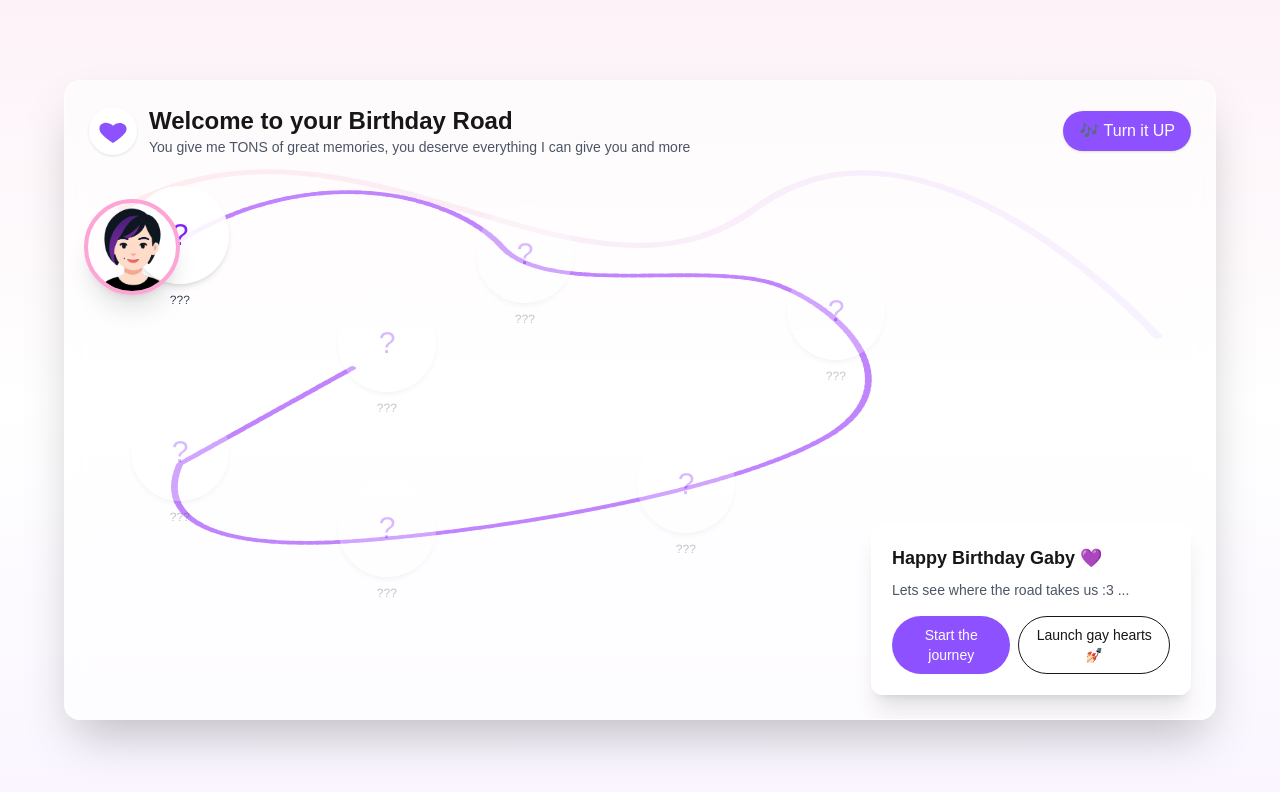
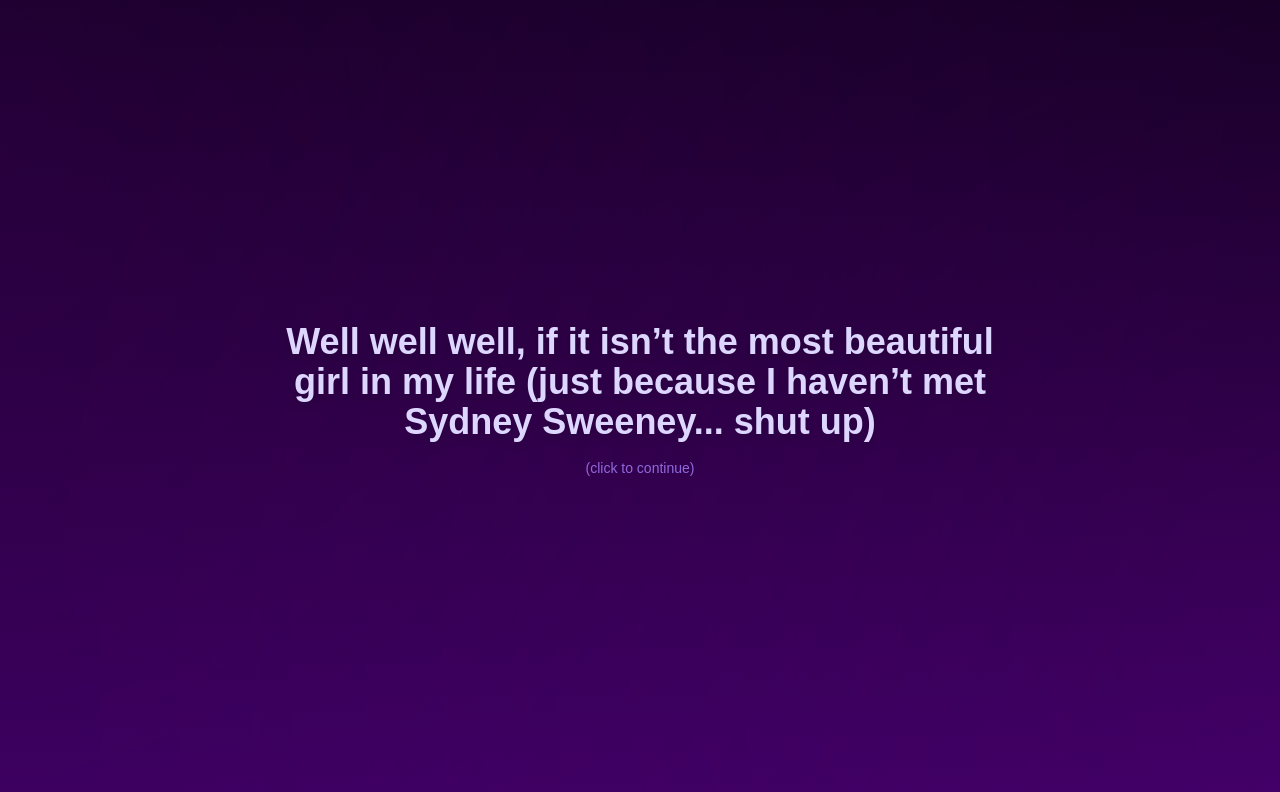
Before and after one commit to dacvazquez/gabys-map, a Next.js app: page / in a window 1280 px wide. Shown: the top 792 px of the page. Built offline with nearby package versions, Linux system fonts and the light colour scheme.

Commit message:
Now IntroSequece is the page that renders and then renders BirthdayMap

```diff
--- a/src/app/components/BirthdayMap.tsx
+++ b/src/app/components/BirthdayMap.tsx
@@ -334,9 +334,19 @@
   }, [currentStep, isAutoMoving]);
 
   return (
-    <div className="min-h-screen bg-gradient-to-b from-pink-50 via-white to-purple-50 flex items-center justify-center p-6">
+    <motion.div
+      initial={{ opacity: 0 }}
+      animate={{ opacity: 1 }}
+      transition={{ duration: 0.8, ease: "easeOut" }}
+      className="min-h-screen bg-gradient-to-b from-pink-50 via-white to-purple-50 flex items-center justify-center p-6"
+    >
       {/* Container */}
-      <div className="relative w-full max-w-6xl h-[80vh] bg-white/60 backdrop-blur-md rounded-2xl shadow-2xl overflow-hidden border border-white/40">
+      <motion.div
+        initial={{ opacity: 0, scale: 0.95, y: 30 }}
+        animate={{ opacity: 1, scale: 1, y: 0 }}
+        transition={{ duration: 1, delay: 0.2, ease: "easeOut" }}
+        className="relative w-full max-w-6xl h-[80vh] bg-white/60 backdrop-blur-md rounded-2xl shadow-2xl overflow-hidden border border-white/40"
+      >
         {/* Top header */}
         <header className="absolute top-6 left-6 right-6 flex items-center justify-between z-[100]">
           <audio
@@ -740,7 +750,7 @@
           <span></span>
           <span></span>
         </footer>
-      </div>
-    </div>
+      </motion.div>
+    </motion.div>
   );
 }
--- /dev/null
+++ b/src/app/components/IntroSequence.tsx
@@ -0,0 +1,198 @@
+"use client";
+
+import React, { useState } from "react";
+import { motion, AnimatePresence } from "framer-motion";
+import BirthdayMap from "./BirthdayMap";
+
+export default function IntroSequence() {
+  const [step, setStep] = useState(0);
+  const [showMap, setShowMap] = useState(false);
+  const [transitioning, setTransitioning] = useState(false);
+
+  const handleClick = () => {
+    if (transitioning) return;
+    if (step < 3) {
+      setStep(step + 1);
+    } else if (step === 3) {
+      // start epic transition
+      setTransitioning(true);
+      setTimeout(() => setShowMap(true), 3000); // wait until animation finishes
+    }
+  };
+
+  // 🌫️ Niebla en movimiento
+  const FogLayer = ({ reverse = false }: { reverse?: boolean }) => (
+    <motion.div
+      className="absolute w-[300%] h-[300%] bg-[radial-gradient(circle_at_center,_rgba(180,0,255,0.2)_0%,_transparent_60%)] blur-3xl opacity-60"
+      animate={{
+        x: reverse ? ["25%", "-25%", "25%"] : ["-25%", "25%", "-25%"],
+        y: reverse ? ["15%", "-15%", "15%"] : ["-15%", "15%", "-15%"],
+      }}
+      transition={{ duration: 45, repeat: Infinity, ease: "easeInOut" }}
+    />
+  );
+
+  // 💫 Transición épica (niebla se separa + brillo)
+  const EpicTransition = () => (
+    <motion.div
+      className="absolute inset-0 flex items-center justify-center bg-gradient-to-b from-[#100021] via-[#20003a] to-[#36005a] overflow-hidden"
+      initial={{ opacity: 0 }}
+      animate={{ opacity: 1 }}
+      transition={{ duration: 0.5 }}
+    >
+      {/* Left cloud */}
+      <motion.div
+        className="absolute left-0 top-0 w-1/2 h-full bg-[radial-gradient(circle_at_right,_rgba(168,85,247,0.5)_0%,_transparent_70%)] blur-3xl"
+        initial={{ x: 0, opacity: 1 }}
+        animate={{ x: "-100%", opacity: 0 }}
+        transition={{ duration: 2.5, ease: "easeInOut" }}
+      />
+      {/* Right cloud */}
+      <motion.div
+        className="absolute right-0 top-0 w-1/2 h-full bg-[radial-gradient(circle_at_left,_rgba(168,85,247,0.5)_0%,_transparent_70%)] blur-3xl"
+        initial={{ x: 0, opacity: 1 }}
+        animate={{ x: "100%", opacity: 0 }}
+        transition={{ duration: 2.5, ease: "easeInOut" }}
+      />
+      {/* Center glow */}
+      <motion.div
+        className="absolute w-96 h-96 bg-[radial-gradient(circle,_rgba(255,255,255,0.8)_0%,_transparent_70%)] blur-2xl rounded-full"
+        initial={{ scale: 0.5, opacity: 0 }}
+        animate={{ scale: 3, opacity: 0 }}
+        transition={{ duration: 3, ease: "easeOut" }}
+      />
+      <motion.h1
+        className="text-5xl font-extrabold text-white z-10 drop-shadow-[0_0_30px_rgba(255,255,255,0.8)]"
+        initial={{ opacity: 0 }}
+        animate={{ opacity: [0, 1, 0] }}
+        transition={{ duration: 2.5 }}
+      >
+        ✨ Let’s Begin ✨
+      </motion.h1>
+    </motion.div>
+  );
+
+  if (showMap)
+    return (
+      <motion.div
+        initial={{ opacity: 0, scale: 0.9, y: 20 }}
+        animate={{ opacity: 1, scale: 1, y: 0 }}
+        transition={{ duration: 1, ease: "easeOut" }}
+      >
+        <BirthdayMap />
+      </motion.div>
+    );
+
+  return (
+    <div
+      onClick={handleClick}
+      className="relative flex flex-col items-center justify-center min-h-screen overflow-hidden cursor-pointer select-none bg-gradient-to-b from-[#0f001a] via-[#210035] to-[#360057]"
+    >
+      {!transitioning && (
+        <>
+          <FogLayer />
+          <FogLayer reverse />
+        </>
+      )}
+
+      <AnimatePresence mode="wait">
+        {step === 0 && (
+          <motion.div
+            key="step1"
+            initial={{ opacity: 0, y: 40 }}
+            animate={{ opacity: 1, y: 0 }}
+            exit={{ opacity: 0, y: -40 }}
+            transition={{ duration: 1 }}
+            className="text-center max-w-3xl"
+          >
+            <h1 className="text-4xl font-bold text-violet-200 drop-shadow-lg">
+              Well well well, if it isn’t the most beautiful girl in my life
+              (just because I haven’t met Sydney Sweeney... shut up)
+            </h1>
+            <p className="mt-4 text-violet-400 text-sm opacity-80">
+              (click to continue)
+            </p>
+          </motion.div>
+        )}
+
+        {step === 1 && (
+          <motion.div
+            key="step2"
+            initial={{ opacity: 0, y: 40 }}
+            animate={{ opacity: 1, y: 0 }}
+            exit={{ opacity: 0, y: -40 }}
+            transition={{ duration: 1 }}
+            className="text-center max-w-3xl"
+          >
+            <h1 className="text-4xl font-bold text-violet-200 drop-shadow-lg">
+              I know it’s your birthday, so I wanted to give you a little trip —
+              a trip about the things I’ve learned about you.
+            </h1>
+            <p className="mt-4 text-violet-300 text-sm opacity-80">
+              (click to continue)
+            </p>
+          </motion.div>
+        )}
+
+        {step === 2 && (
+          <motion.div
+            key="step3"
+            initial={{ opacity: 0, y: 40 }}
+            animate={{ opacity: 1, y: 0 }}
+            exit={{ opacity: 0, y: -40 }}
+            transition={{ duration: 1 }}
+            className="text-center max-w-3xl"
+          >
+            <h1 className="text-4xl font-bold text-violet-200 drop-shadow-lg">
+              Things that you like, love, enjoy...
+              <br />
+              and that I love, enjoy, and adore giving to you, my love.
+            </h1>
+            <p className="mt-4 text-violet-300 text-sm opacity-80">
+              (click to continue)
+            </p>
+          </motion.div>
+        )}
+
+        {step === 3 && !transitioning && (
+          <motion.div
+            key="step4"
+            initial={{ scale: 0.8, opacity: 0 }}
+            animate={{ scale: [1, 1.05, 1], opacity: 1 }}
+            exit={{ opacity: 0 }}
+            transition={{
+              duration: 1.2,
+              repeat: Infinity,
+              repeatType: "reverse",
+              ease: "easeInOut",
+            }}
+            className="text-center max-w-5xl"
+          >
+            <motion.h1
+              animate={{
+                textShadow: [
+                  "0 0 10px #a855f7",
+                  "0 0 20px #9333ea",
+                  "0 0 40px #7e22ce",
+                  "0 0 20px #9333ea",
+                ],
+                scale: [1, 1.05, 1],
+              }}
+              transition={{ repeat: Infinity, duration: 2 }}
+              className="text-6xl font-extrabold text-violet-100 drop-shadow-[0_0_30px_rgba(168,85,247,0.8)]"
+            >
+              SOME EPIC SHIT PRESENTATION
+              WELCOME TO HAPPY ROAD
+            </motion.h1>
+            <p className="mt-6 text-violet-300 text-lg opacity-90">
+              (click to start your journey)
+            </p>
+          </motion.div>
+        )}
+      </AnimatePresence>
+
+      {/* Show epic transition when triggered */}
+      {transitioning && <EpicTransition />}
+    </div>
+  );
+}
--- a/src/app/page.tsx
+++ b/src/app/page.tsx
@@ -1,11 +1,7 @@
 "use client";
 
-import { Suspense } from "react";
-import PaymentPage from "./components/BirthdayMap";
-import BirthdayMap from "./components/BirthdayMap";
+import IntroSequence from "./components/IntroSequence";
 
 export default function Page() {
-  return (
-      <BirthdayMap />
-  );
+  return <IntroSequence />;
 }
```
